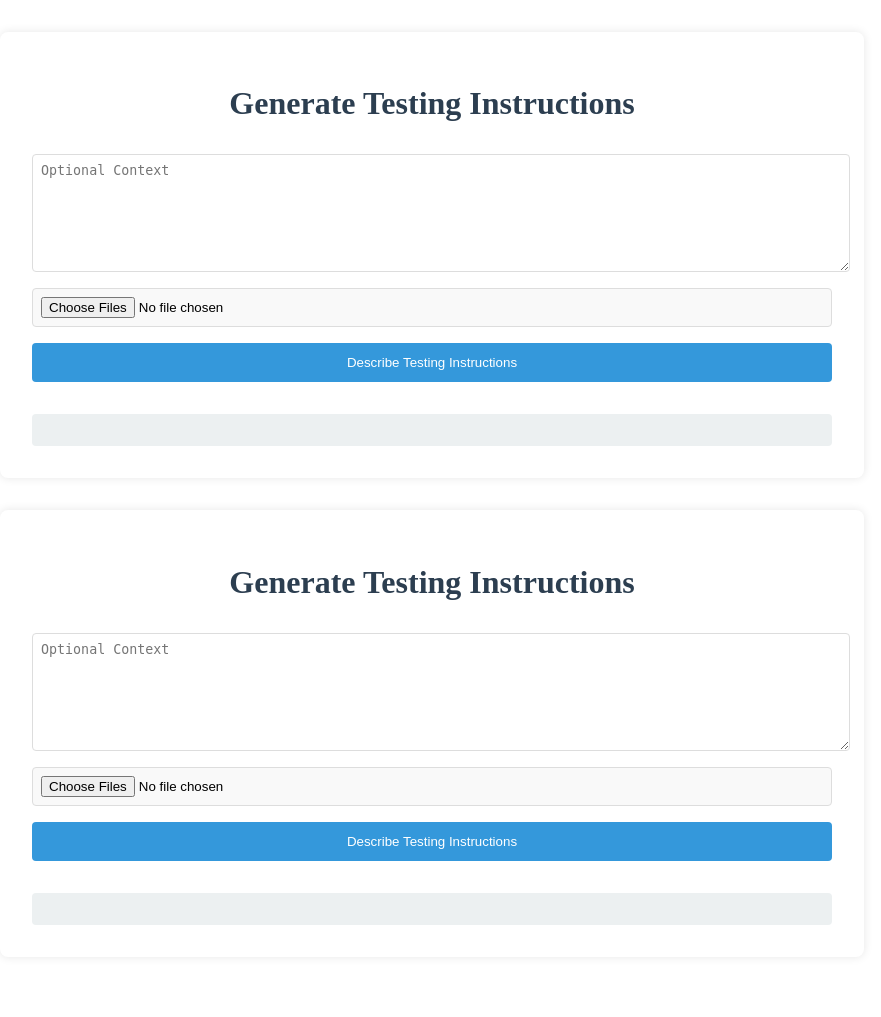
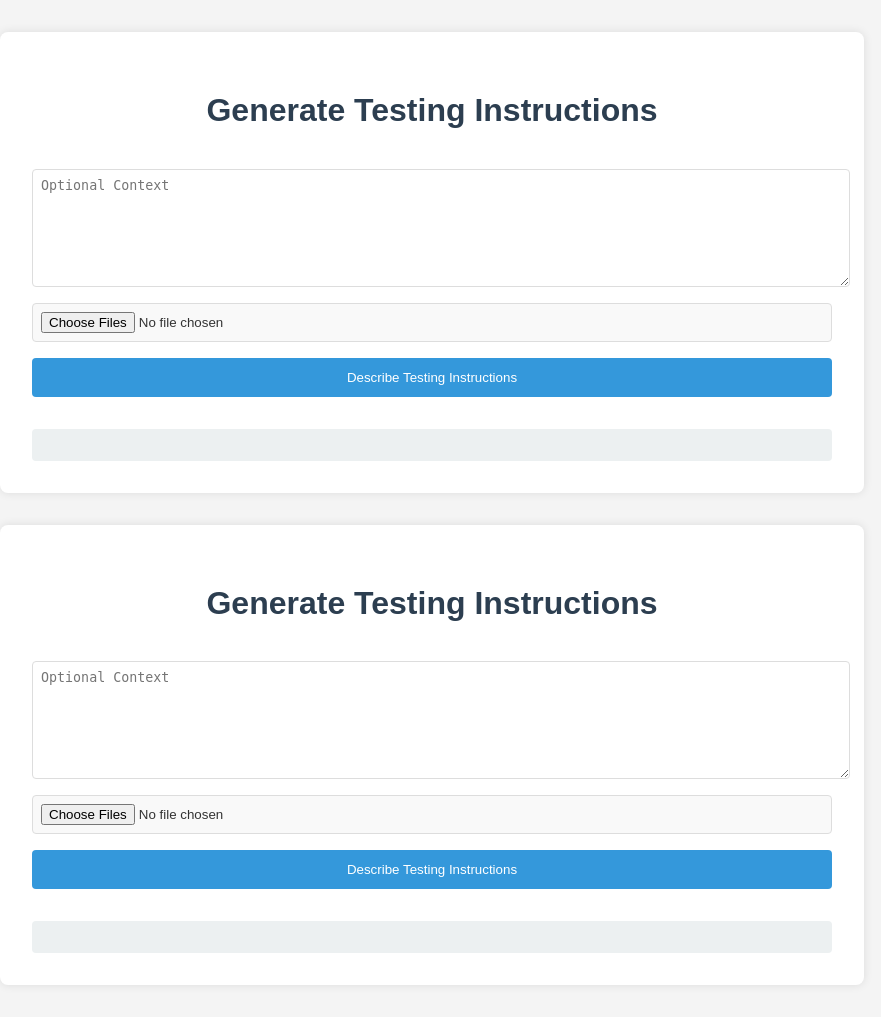
Before and after one commit to Blacksujit/TestCraftAI, a Flask app: page / in a window 1280 px wide. Shown: the whole page, without its empty margins (208-1089 px from the left). Before the commit the page ends 925 px from the top, so only its background shows below. Run offline with Flask 3, Linux system fonts and the light colour scheme.

Commit message:
Update styles.css

```diff
--- a/app/static/css/styles.css
+++ b/app/static/css/styles.css
@@ -1,4 +1,4 @@
-<<<<<<< HEAD
+
 /* Base styles */
 body {
     font-family: Arial, sans-serif;
@@ -174,4 +174,3 @@ pre {
         padding: 1rem;
     }
 }
->>>>>>> 80f3dbc3637d158577840b77168bd6af3236a740
```
